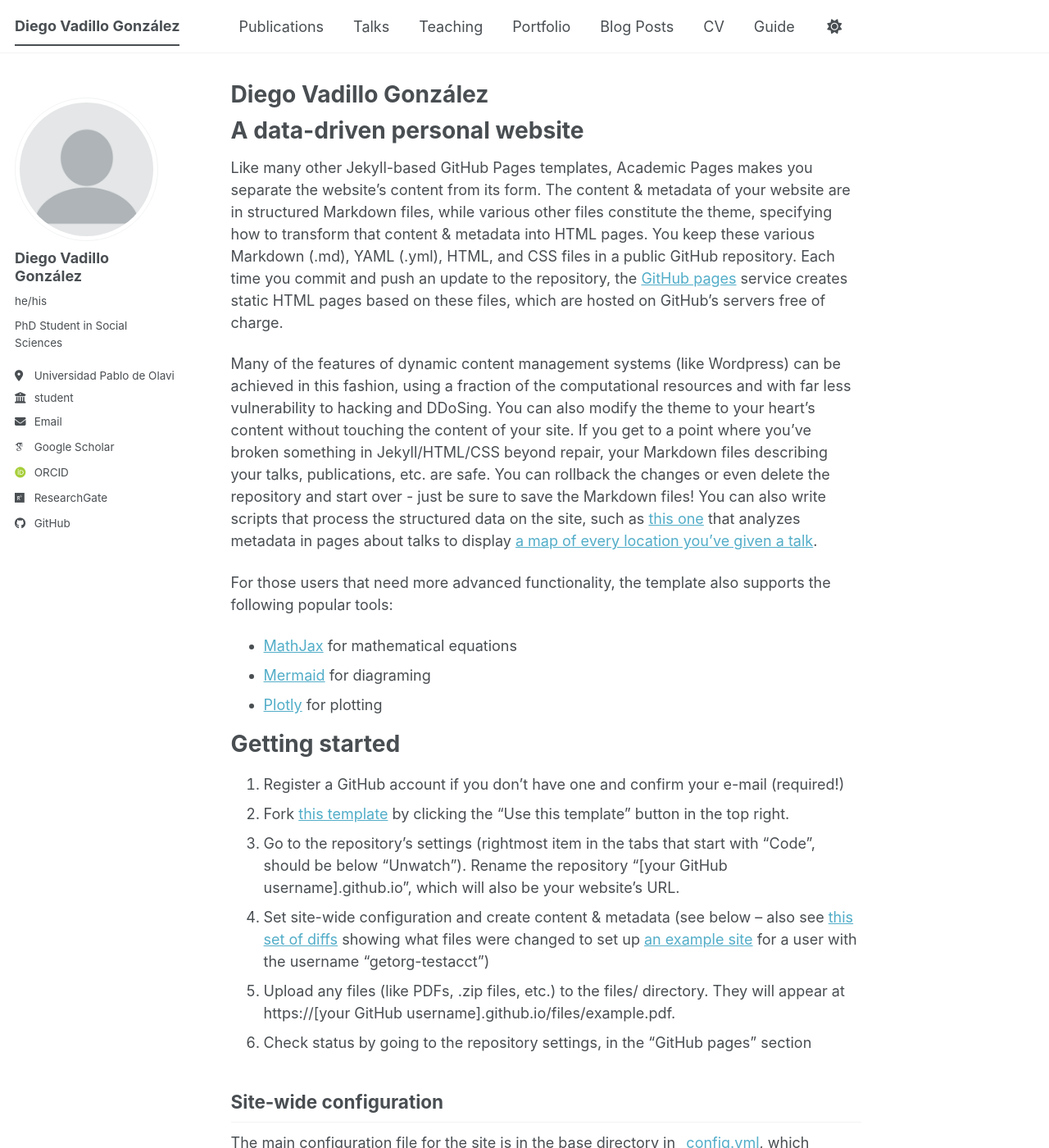
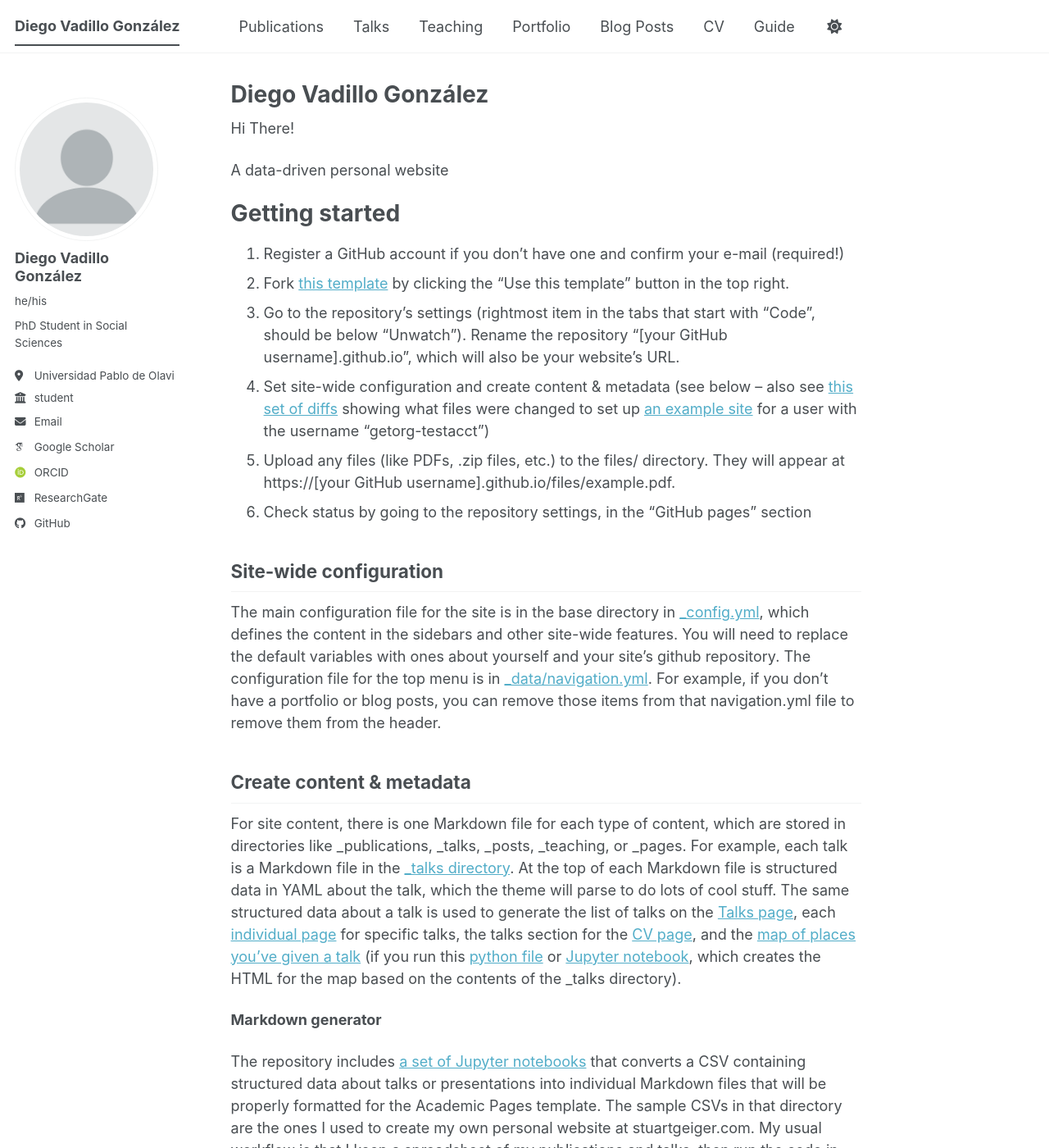
Before and after one commit to diegovadillogonzalez/diegovadillogonzalez.github.io, a Jekyll site: the page built from _pages/about.md, in a window 1280 px wide and 1400 px high. Shown: the whole window at 82% size. Built offline with Jekyll 4.4.1, drawn with Linux system fonts in a browser that asks for light colours; some web fonts are replaced; a script bundle is joined from its source files by our own code; library files that are not in the unit come from our copies.

Commit message:
Update about.md

```diff
--- a/_pages/about.md
+++ b/_pages/about.md
@@ -7,17 +7,10 @@ redirect_from:
   - /about.html
 ---
 
+Hi There!
 
 A data-driven personal website
-======
-Like many other Jekyll-based GitHub Pages templates, Academic Pages makes you separate the website's content from its form. The content & metadata of your website are in structured Markdown files, while various other files constitute the theme, specifying how to transform that content & metadata into HTML pages. You keep these various Markdown (.md), YAML (.yml), HTML, and CSS files in a public GitHub repository. Each time you commit and push an update to the repository, the [GitHub pages](https://pages.github.com/) service creates static HTML pages based on these files, which are hosted on GitHub's servers free of charge.
 
-Many of the features of dynamic content management systems (like Wordpress) can be achieved in this fashion, using a fraction of the computational resources and with far less vulnerability to hacking and DDoSing. You can also modify the theme to your heart's content without touching the content of your site. If you get to a point where you've broken something in Jekyll/HTML/CSS beyond repair, your Markdown files describing your talks, publications, etc. are safe. You can rollback the changes or even delete the repository and start over - just be sure to save the Markdown files! You can also write scripts that process the structured data on the site, such as [this one](https://github.com/academicpages/academicpages.github.io/blob/master/talkmap.ipynb) that analyzes metadata in pages about talks to display [a map of every location you've given a talk](https://academicpages.github.io/talkmap.html).
-
-For those users that need more advanced functionality, the template also supports the following popular tools:
-- [MathJax](https://www.mathjax.org/) for mathematical equations
-- [Mermaid](https://mermaid.js.org/) for diagraming
-- [Plotly](https://plotly.com/javascript/) for plotting
 
 Getting started
 ======
```
